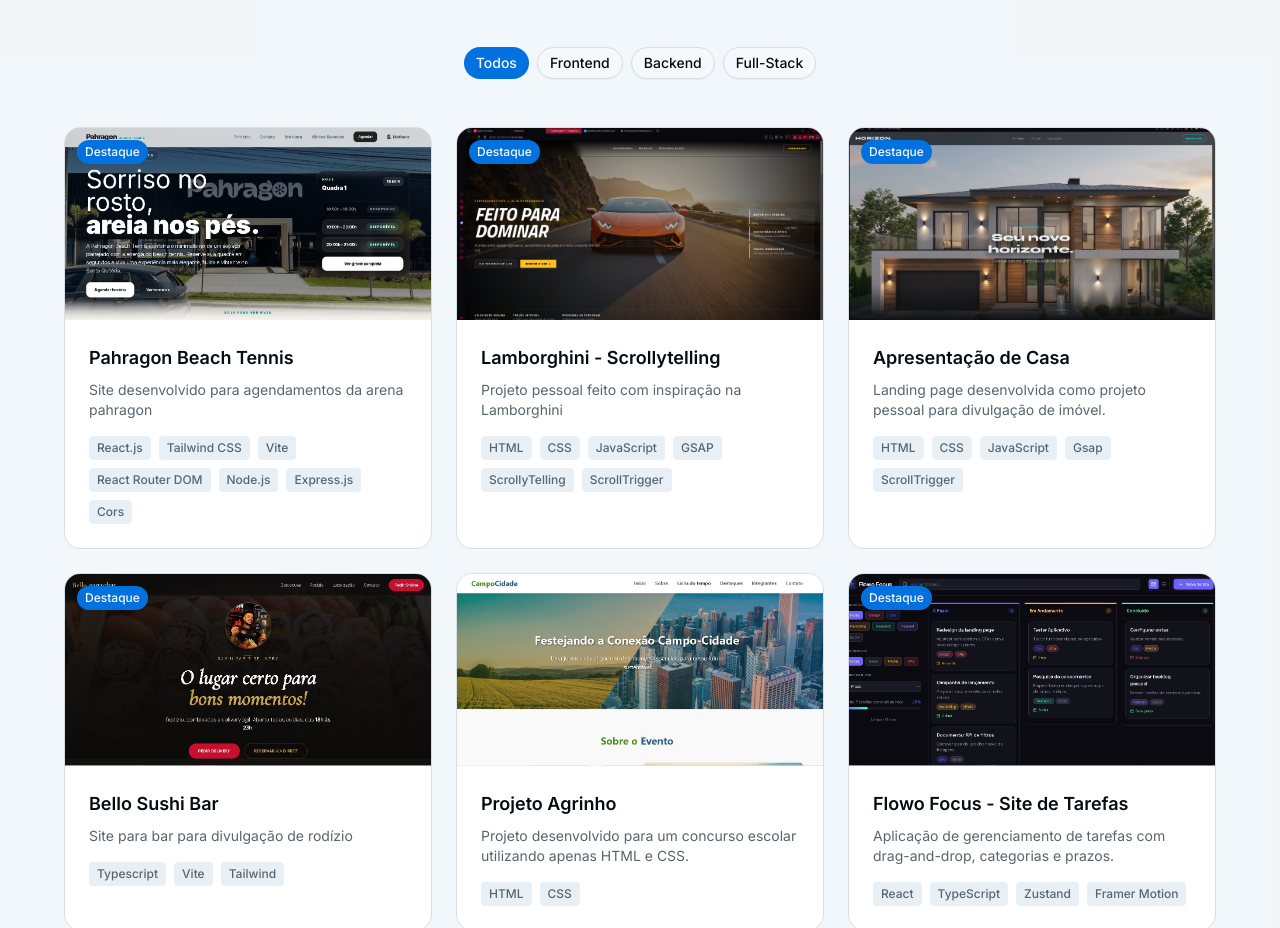
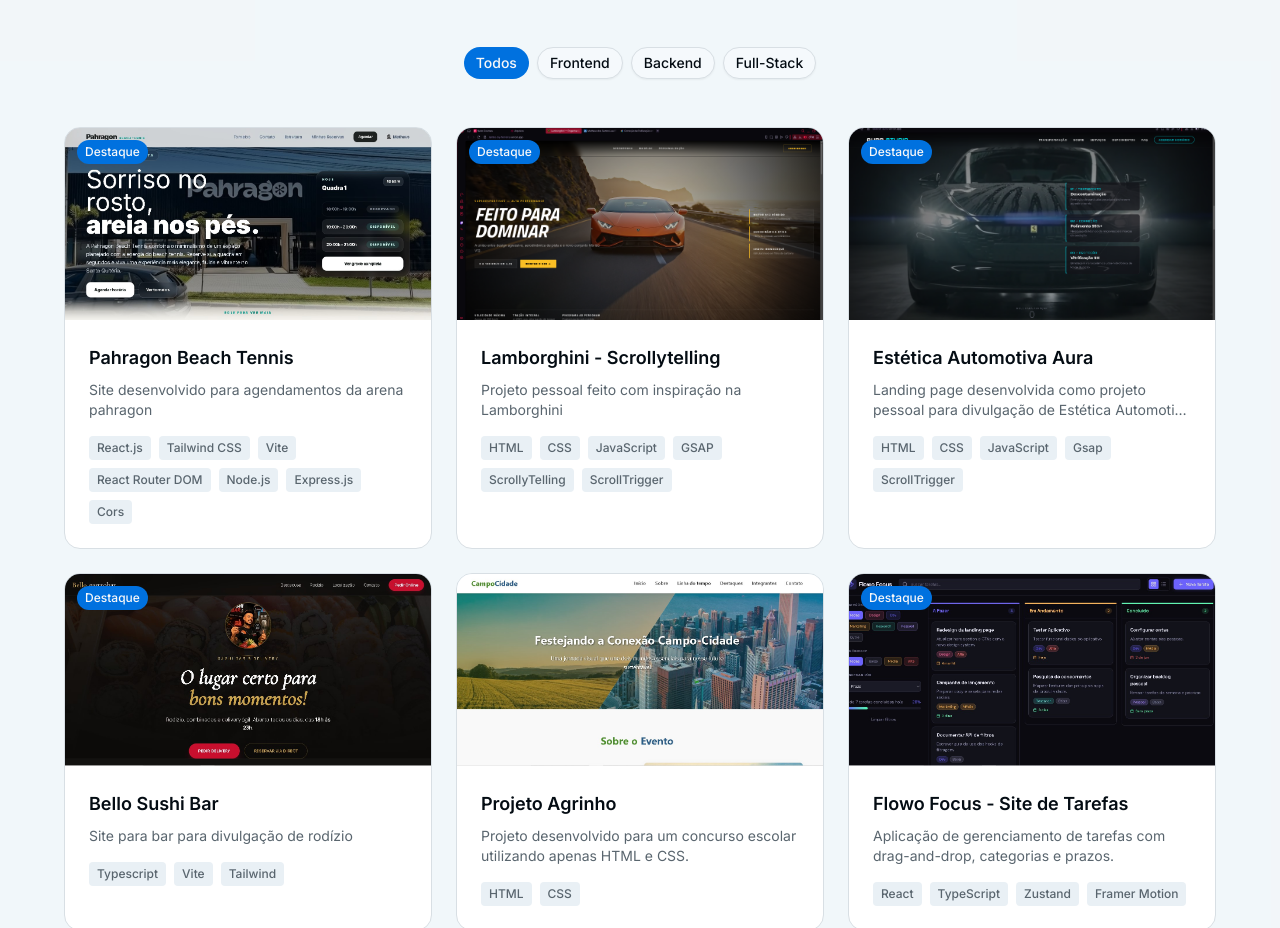
Before and after one commit to Ferreiraztx/portfolio, a Next.js app: page / in a window 1280 px wide. Shown: the part 2480-3408 px from the top of the page. Built offline with nearby package versions, Linux system fonts and the light colour scheme.

Commit message:
Troca de projetos, casa por lavacar

```diff
--- a/components/projects-section.tsx
+++ b/components/projects-section.tsx
@@ -34,14 +34,14 @@ const projects = [
   },
   {
     id: 3,
-    title: "Apresentação de Casa",
+    title: "Estética Automotiva Aura",
     description:
-      "Landing page desenvolvida como projeto pessoal para divulgação de imóvel.",
-    image: "/casa.png",
+      "Landing page desenvolvida como projeto pessoal para divulgação de Estética Automotiva com Scrollytelling.",
+    image: "/lavacar.png",
     tags: ["HTML", "CSS", "JavaScript", "Gsap", "ScrollTrigger"],
     category: "Frontend",
-    github: "https://github.com/Ferreiraztx/casa",
-    demo: "https://casa-ruddy.vercel.app",
+    github: "https://github.com/Ferreiraztx/lavacar",
+    demo: "https://lavacar-aura.vercel.app",
     featured: true,
   },
   {
```
Also changed, not shown: public/casa.png (deleted), public/lavacar.png (added).
